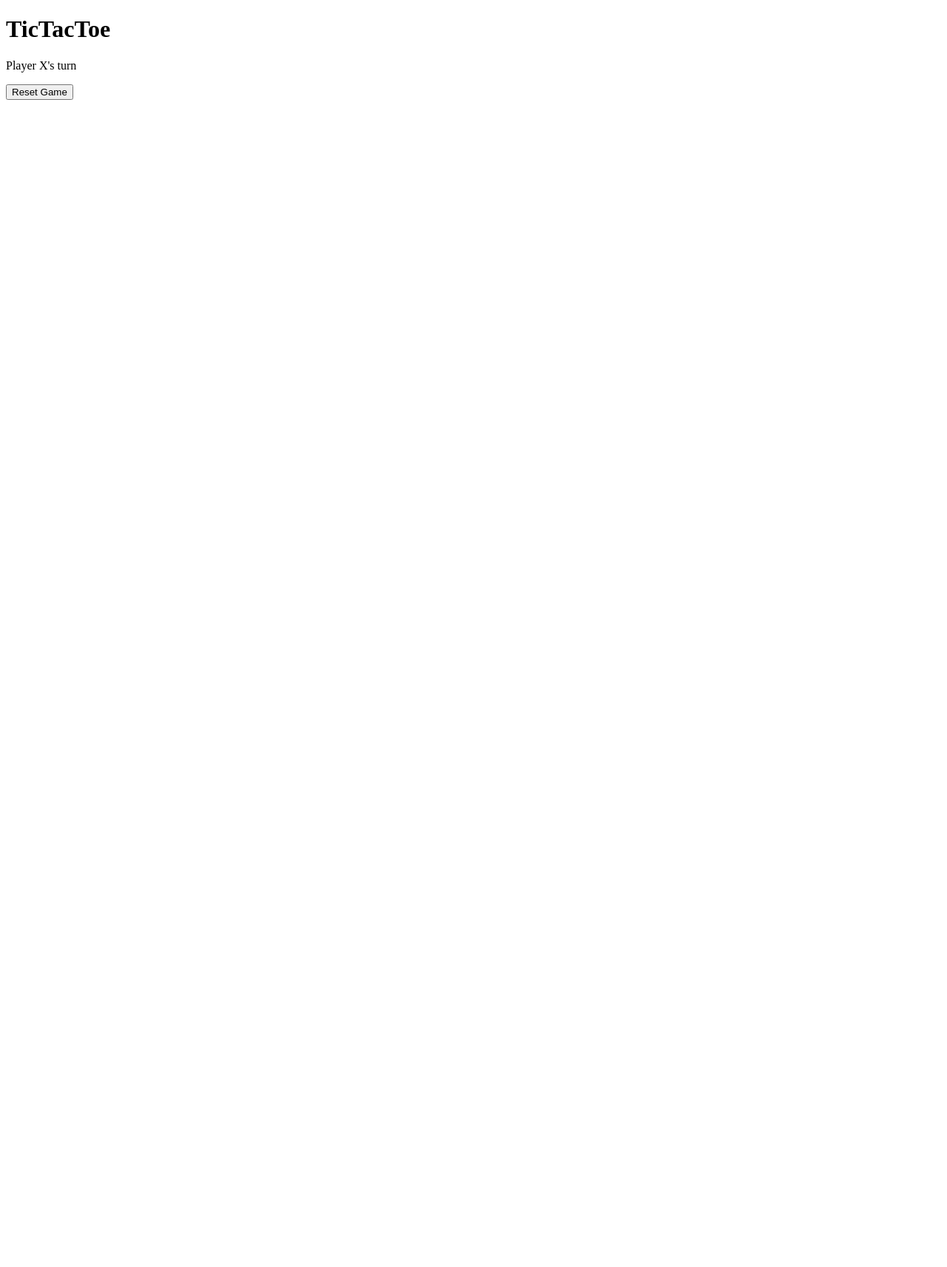
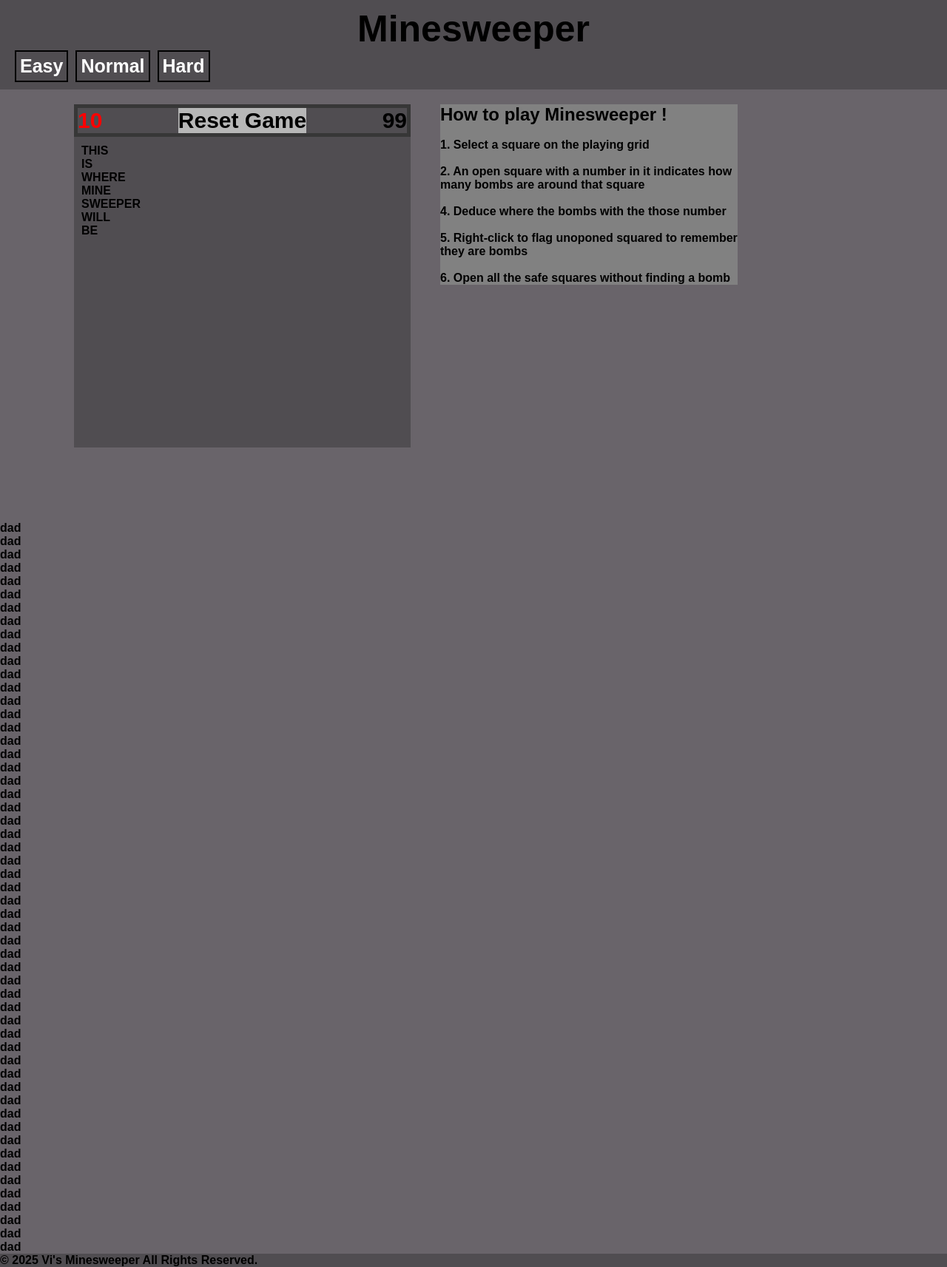
Before and after one commit to VFS-Vi/HTML-Minesweeper, a plain HTML site: page index.html in a window 1280 px wide. Shown: the whole page at 74% size. Before the commit the page ends 800 px from the top, so only its background shows below. Drawn offline with Linux system fonts and the light colour scheme.

Commit message:
ADDED: Basic Layout of Website
Created the basic layout of the minesweeper website layout

```diff
--- a/index.html
+++ b/index.html
@@ -2,16 +2,117 @@
 <html land="en">
 <head>
     <meta charset="utf-8" />
-    <meta name="TicTacToe" content="width=device-width, initial-scale=1.0" />
+    <meta name="Minesweeper" content="width=device-width, initial-scale=1.0" />
     <link href="style.css" rel="stylesheet" />
-    <title></title>
+    <title>Minesweeper</title>
 </head>
 <body>
-    <h1>TicTacToe</h1>
-    <div id="board"></div>
-    <p id="status">Player X's turn</p>
-    <button id="reset">Reset Game</button>
+    <header>
+        <h1>Minesweeper</h1>
+        <nav class="nav-bar">
+            <ul class="flex">
+                <!--Will change the board itself-->
+                <li><button>Easy</button></li>
+                <li><button>Normal</button></li>
+                <li><button>Hard</button></li>
+            </ul>
+        </nav>
+    </header>
 
-    <script src="script.js"></script>
+    <!---->
+    <main class="flex">
+        <div id="game-holder">
+            <!--Remove <p> when implementing logic-->
+            <ul class="flex" id="game-nav-bar">
+                <!--Flag Count-->
+                <li id="flags">10</li>
+                <li><button id="reset">Reset Game</button></li>
+                <li id="timer">99</li>
+            </ul>
+            <div class="flex" id="board"><p>THIS IS WHERE MINE SWEEPER WILL BE</p></div>
+
+        </div>
+        <aside class="flex">
+            <section class="side-bar">
+                <article id="rules content">
+                    <h2>How to play Minesweeper !</h2>
+                    <p>
+                        <br />
+                        1. Select a square on the playing grid<br /><br />
+                        2. An open square with a number in it indicates how<br />many bombs are around that square<br /><br />
+                        4. Deduce where the bombs with the those number<br /><br />
+                        5. Right-click to flag unoponed squared to remember<br />they are bombs<br /><br />
+                        6. Open all the safe squares without finding a bomb
+                    </p>
+                </article>
+                <!--<article id="high-score content">
+                    <h2>HIGH SCORE !</h2>
+                    <p>Time: 000s</p>
+                </article>-->
+            </section>
+        </aside>
+    </main>
+    <p>dad</p>
+    <p>dad</p>
+    <p>dad</p>
+    <p>dad</p>
+    <p>dad</p>
+    <p>dad</p>
+    <p>dad</p>
+    <p>dad</p>
+    <p>dad</p>
+    <p>dad</p>
+    <p>dad</p>
+    <p>dad</p>
+    <p>dad</p>
+    <p>dad</p>
+    <p>dad</p>
+    <p>dad</p>
+    <p>dad</p>
+    <p>dad</p>
+    <p>dad</p>
+    <p>dad</p>
+    <p>dad</p>
+    <p>dad</p>
+    <p>dad</p>
+    <p>dad</p>
+    <p>dad</p>
+    <p>dad</p>
+    <p>dad</p>
+    <p>dad</p>
+    <p>dad</p>
+    <p>dad</p>
+    <p>dad</p>
+    <p>dad</p>
+    <p>dad</p>
+    <p>dad</p>
+    <p>dad</p>
+    <p>dad</p>
+    <p>dad</p>
+    <p>dad</p>
+    <p>dad</p>
+    <p>dad</p>
+    <p>dad</p>
+    <p>dad</p>
+    <p>dad</p>
+    <p>dad</p>
+    <p>dad</p>
+    <p>dad</p>
+    <p>dad</p>
+    <p>dad</p>
+    <p>dad</p>
+    <p>dad</p>
+    <p>dad</p>
+    <p>dad</p>
+    <p>dad</p>
+    <p>dad</p>
+    <p>dad</p>
+    <!---->
+    <footer>
+        <p>&copy; 2025 Vi's Minesweeper All Rights Reserved.</p>
+    </footer>
+
+<!--uncommment when doing logic for minesweeper-->
+    <!--<script src="script.js"></script>-->
 </body>
 </html>
--- a/script.js
+++ b/script.js
@@ -0,0 +1,66 @@
+class TicTacToe {
+    constructor() {
+        this.board = Array(64).fill('')// arrays in js are dynamic
+
+        this.isGameOver = false;
+
+        this.cells = [];
+
+        this.boardEl = document.querySelector('#board');
+        this.resetBtn = document.querySelector('#reset');
+
+        this.init()
+    };
+
+    init = () => {
+        this.boardEl.innerHTML = '';
+        this.cells = [];
+
+        this.board.map((_, index) => {
+            const cell = document.createElement('div');
+            cell.classList.add('cell');
+            cell.dataset.index = index;
+
+            cell.addEventListener('click', () => this.openSquare(index)); /// () => stores it
+            cell.addEventListener('contextmenu', () => this.flagSquare(index)); /// () => stores it
+            this.boardEl.appendChild(cell);
+            this.cells.push(cell);
+        });
+
+        this.resetBtn.addEventListener('click', this.resetGame); /// nothing needs to be passed through
+    };
+
+    openSquare = (index) => {
+        if (this.board[index] || this.isGameOver) return;
+
+        this.board[index] = "X"; // data of grid
+        this.cells[index].textContent = "X"; // data of grid
+
+        if (this.checkWin()) {
+
+        }
+    };
+
+    flagSquare = (index) => {
+        event.preventDefault();
+        if (this.board[index] || this.isGameOver) return;
+
+        this.board[index] = "O"; // data of grid
+        this.cells[index].textContent = "O"; // data of grid
+
+        if (this.checkWin()) {
+
+        }
+    };
+
+    resetGame = () => {
+        this.board = Array(9).fill('')// arrays in js are dynamic
+
+        this.isGameOver = false;
+
+        this.cells.forEach(cell => cell.textContent = '');
+    }
+
+}
+
+new TicTacToe();
--- a/style.css
+++ b/style.css
@@ -0,0 +1,188 @@
+* {
+    font-family: sans-serif;
+    font-weight: bold;
+    margin: 0;
+    padding: 0;
+}
+
+.flex {
+    display: flex;
+    flex-wrap: wrap;
+}
+
+/* #region Default Tags*/
+body {
+    background-color: #69646a;
+}
+
+header {
+    padding: 10px;
+    background-color: #504d51;
+}
+    header h1 {
+        text-align: center;
+        font-size: 50px;
+    }
+
+main {
+
+}
+
+footer {
+    background-color: #504d51;
+    width: 100%;
+}
+
+ul {
+    list-style-type: none;
+}
+
+a {
+    text-decoration: none;
+}
+button:hover {
+    cursor: pointer;
+}
+/* #endregion*/
+
+.nav-bar {
+
+}
+    .nav-bar ul {
+
+        background-color: #504d51;
+    }
+    .nav-bar li{
+        margin-left: 10px;
+    }
+    .nav-bar button {
+        padding: 5px;
+        background-color: #504d51;
+        border-style: solid;
+        color: white;
+        font-size: 25px;
+    }
+        .nav-bar button:hover {
+            cursor: pointer;
+            background-color: #2a2a2a;
+            color: white;
+        }
+
+aside .flex {
+    height: 800px;
+    overflow-y: auto;
+}
+.side-bar {
+    margin: 40px;
+    margin-top: 20px;
+    background-color: #818181;
+    height: fit-content;
+    position: sticky;
+    top: 10px;
+
+}
+    .side-bar #content {
+
+    }
+
+
+#game-holder {
+    margin: 100px;
+    margin-top: 20px;
+    margin-right: 0px;
+    text-align: left;
+    width: fit-content;
+    flex-direction: column;
+    background-color: #504d51;
+}
+    #game-holder #game-nav-bar {
+        justify-content: space-between;
+        border: 5px solid #373737;
+    }
+
+#game-nav-bar li{
+    font-size: 30px;
+}
+#game-nav-bar #flags {
+    color: red;
+}
+#game-nav-bar #reset {
+    font-size: 30px;
+    border-style: none;
+    background-color: #b7b7b7;
+}
+    #game-nav-bar #reset:hover {
+        border-style: none;
+        background-color: #6b6b6b;
+        color: white;
+    }
+#game-nav-bar #timer{
+
+}
+
+#board {
+    height: 400px;
+    display: grid;
+    grid-template-columns: repeat(8, 50px);
+    grid-gap: 5px;
+    padding: 10px;
+}
+
+
+
+.cell {
+    width: 50px;
+    height: 50px;
+    background: #fff;
+    background-image: url(https://img.itch.zone/aW1hZ2UvMjAzMTU4Mi8xMTk0NzkwMy5qcGVn/original/ruydQ4.jpeg);
+    background-size: 525%;
+    background-position: bottom -4px left -56px;
+    border: 2px solid #69646a;
+    display: flex;
+    justify-content: center;
+    align-items: center;
+    cursor: pointer;
+}
+
+/*Not using for box Model*/
+/* #region Minesweeper Squares/Tiles*/
+.square-blank {
+
+}
+.square-bombFlagged {
+
+}
+.square-bombRevealed {
+
+}
+.square-bombDeath {
+
+}
+.square-open0 {
+
+}
+.square-open1 {
+
+}
+.square-open2 {
+
+}
+.square-open3 {
+
+}
+.square-open4 {
+
+}
+.square-open5 {
+
+}
+.square-open6 {
+
+}
+.square-open7 {
+
+}
+.square-open8 {
+
+}
+/* #endregion */
```
Also changed, not shown: 1 other file.
